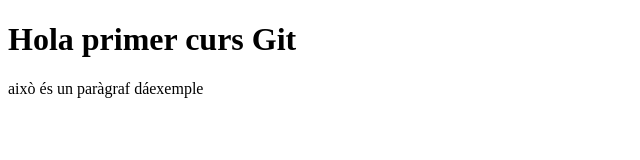
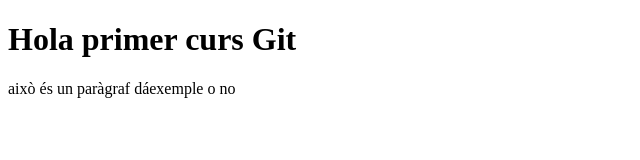
Before and after one commit to fxgalan/prova, a plain HTML site: page index.html in a window 1280 px wide. Shown: the full height of the page, 0-640 px from the left. Drawn offline with Linux system fonts and the light colour scheme.

Commit message:
quarta prova

```diff
--- a/index.html
+++ b/index.html
@@ -6,7 +6,7 @@
 
 </body>
 <h1>Hola primer curs Git</h1>
-<p>això és un paràgraf d&aacute;exemple</p>
+<p>això és un paràgraf d&aacute;exemple o no</p>
 
 </head>
 </html>
```
